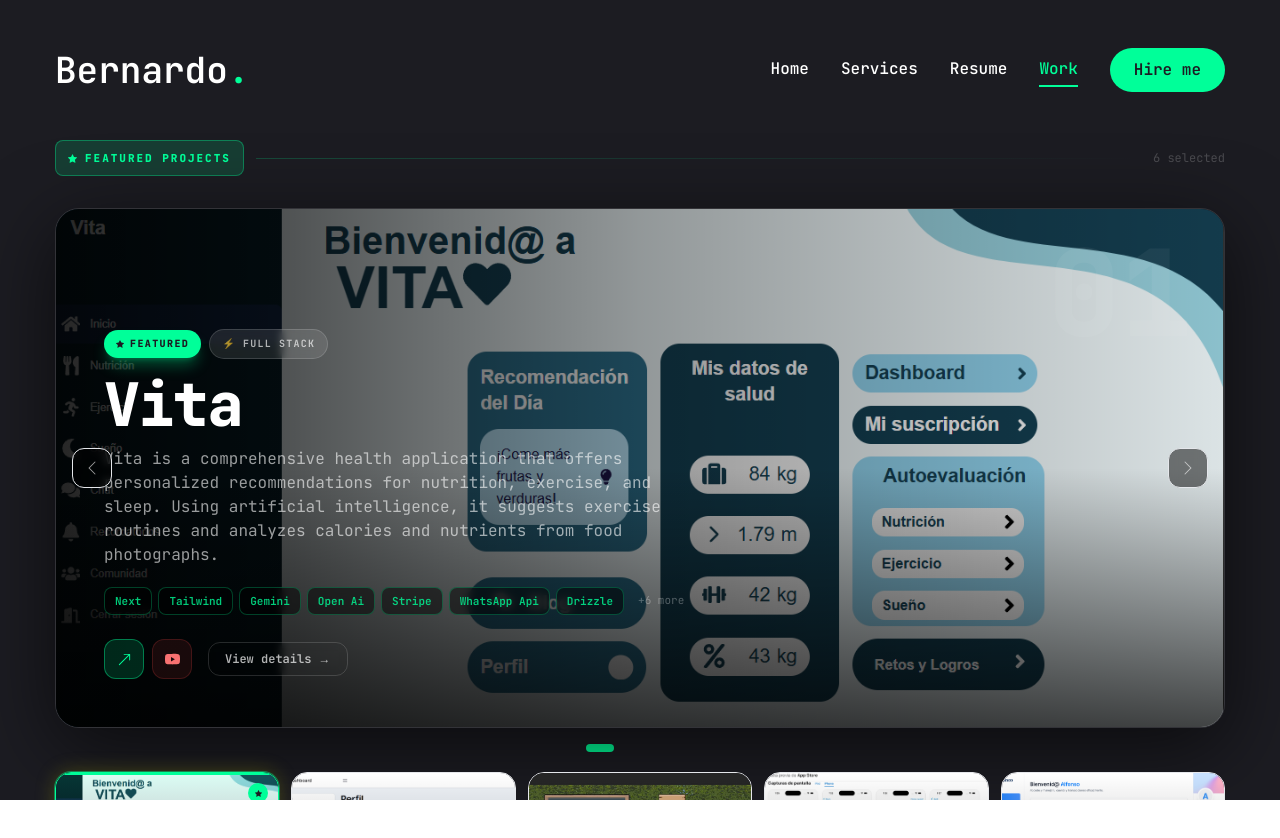
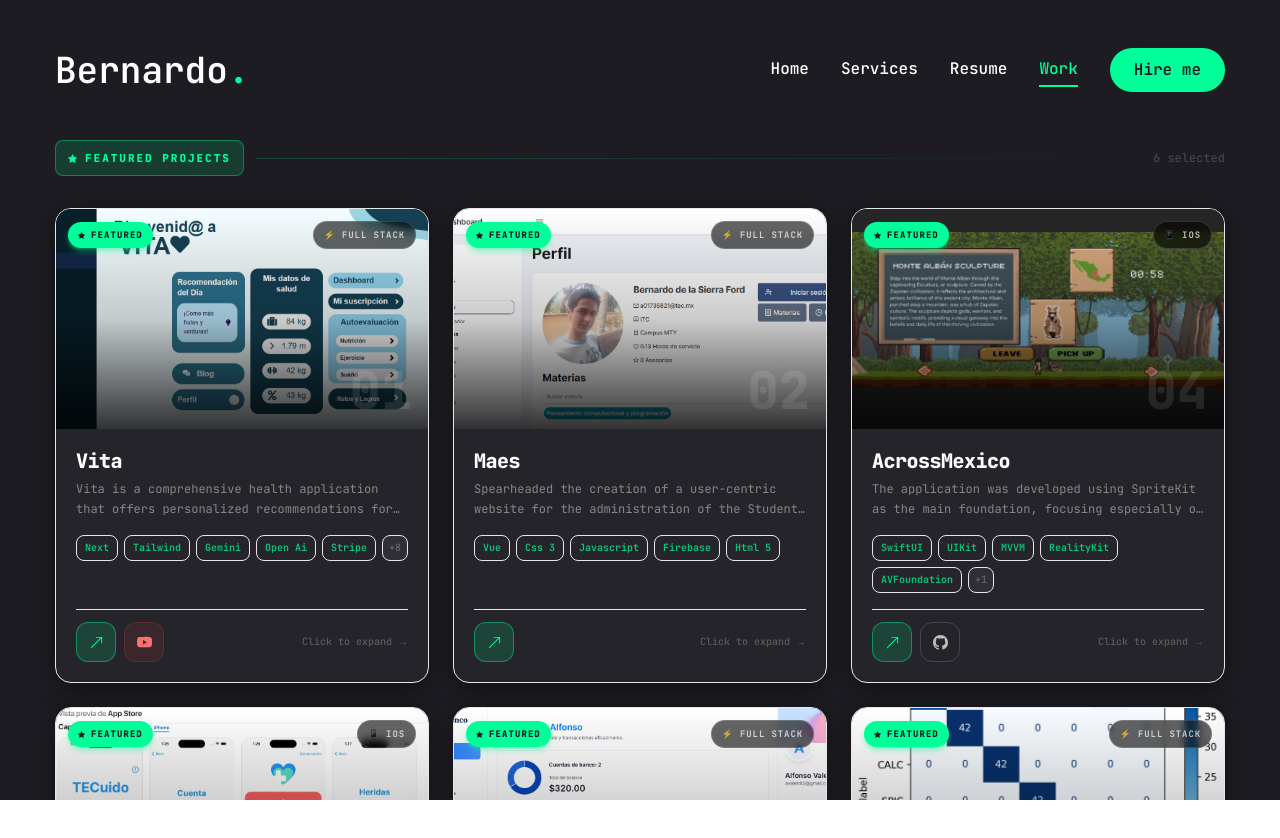
Before and after one commit to Bdelas777/portafolio, a Next.js app: page /work in a window 1280 px wide. Shown: the top 838 px of the page. Built offline with nearby package versions, Linux system fonts and the light colour scheme.

Commit message:
Work update

```diff
--- a/app/work/page.jsx
+++ b/app/work/page.jsx
@@ -1,7 +1,7 @@
 "use client"
 import { motion, AnimatePresence } from "framer-motion"
 import { useState } from "react"
-import { BsArrowUpRight, BsGithub, BsYoutube, BsX, BsStarFill, BsChevronLeft, BsChevronRight } from "react-icons/bs"
+import { BsArrowUpRight, BsGithub, BsYoutube, BsX, BsStarFill } from "react-icons/bs"
 import { Tooltip, TooltipContent, TooltipProvider, TooltipTrigger } from "../../components/ui/tooltip"
 import Link from "next/link"
 import Image from "next/image"
@@ -289,8 +289,11 @@ const ProjectModal = ({ project, onClose }) => {
               {!project.live && !project.github && !project.youtube && (
                 <span className="text-xs text-white/25 italic">No public links available</span>
               )}
-              <button onClick={onClose} className="text-xs text-white/30 hover:text-white/60 transition-colors duration-200 font-medium">
-                Close esc
+              <button
+                onClick={onClose}
+                className="flex items-center gap-2 px-4 py-2 rounded-xl bg-white/8 border border-white/15 text-white/70 text-xs font-bold hover:bg-white/15 hover:text-white hover:border-white/30 transition-all duration-200"
+              >
+                <BsX className="text-base" /> Close
               </button>
             </div>
           </div>
@@ -302,15 +305,8 @@ const ProjectModal = ({ project, onClose }) => {
 
 // ── Main ──────────────────────────────────────────────────────────────────────
 const Work = () => {
-  const [activeIndex, setActiveIndex] = useState(0)
   const [activeCategory, setActiveCategory] = useState(categories[0])
   const [modalProject, setModalProject] = useState(null)
-
-  const prev = () => setActiveIndex(i => (i - 1 + featuredProjects.length) % featuredProjects.length)
-  const next = () => setActiveIndex(i => (i + 1) % featuredProjects.length)
-
-  const hero = featuredProjects[activeIndex]
-  const thumbs = featuredProjects.filter((_, i) => i !== activeIndex)
   const categoryProjects = otherProjects.filter(p => p.category === activeCategory)
 
   return (
@@ -333,160 +329,87 @@ const Work = () => {
         </div>
 
         {/* ══════════════════════════════════════════════════
-            HERO FEATURED CARD
+            FEATURED — 6 Cards Grid
         ══════════════════════════════════════════════════ */}
-        <div className="relative mb-5">
-          <AnimatePresence mode="wait">
-            <motion.div
-              key={hero.num}
-              initial={{ opacity: 0 }}
-              animate={{ opacity: 1 }}
-              exit={{ opacity: 0 }}
-              transition={{ duration: 0.35 }}
-              className="relative rounded-3xl overflow-hidden border border-white/10 shadow-[0_20px_80px_rgba(0,0,0,0.6)] cursor-pointer group"
-              style={{ height: 'clamp(320px, 50vw, 520px)' }}
-              onClick={() => setModalProject(hero)}
-            >
-              {/* BG image */}
-              <Image
-                src={hero.image}
-                layout="fill"
-                className="object-cover transition-transform duration-700 group-hover:scale-[1.03]"
-                alt={hero.title}
-                priority
-              />
+        <div className="grid grid-cols-1 md:grid-cols-2 xl:grid-cols-3 gap-6 mb-20">
+          {featuredProjects.map((project, index) => {
+            const cat = categoryMeta[project.category] || { label: project.category, icon: "📁" }
+            return (
+              <motion.div
+                key={project.num}
+                initial={{ opacity: 0, y: 30, scale: 0.95 }}
+                animate={{ opacity: 1, y: 0, scale: 1 }}
+                transition={{ duration: 0.4, delay: index * 0.08, ease: "easeOut" }}
+                whileHover={{ y: -6, scale: 1.02 }}
+                className="group relative flex flex-col rounded-2xl overflow-hidden border border-white/12 bg-white/[0.04] cursor-pointer shadow-[0_4px_24px_rgba(0,0,0,0.4)] hover:shadow-[0_16px_50px_rgba(0,0,0,0.6)] hover:border-accent/50 transition-all duration-350"
+                onClick={() => setModalProject(project)}
+              >
+                {/* Accent glow on hover */}
+                <div className="absolute inset-0 rounded-2xl opacity-0 group-hover:opacity-100 transition-opacity duration-350 pointer-events-none"
+                  style={{ boxShadow: 'inset 0 0 40px rgba(var(--accent-rgb,200,200,0),0.07)' }} />
 
-              {/* Gradient overlays */}
-              <div className="absolute inset-0 bg-gradient-to-r from-black/85 via-black/40 to-black/10" />
-              <div className="absolute inset-0 bg-gradient-to-t from-black/70 via-transparent to-transparent" />
+                {/* Image */}
+                <div className="relative h-[220px] overflow-hidden flex-shrink-0">
+                  <Image
+                    src={project.image}
+                    layout="fill"
+                    className="object-cover transition-transform duration-600 group-hover:scale-[1.07]"
+                    alt={project.title}
+                  />
+                  {/* Gradient */}
+                  <div className="absolute inset-0 bg-gradient-to-t from-black/80 via-black/20 to-transparent" />
 
-              {/* Content */}
-              <div className="absolute inset-0 flex flex-col justify-end p-8 md:p-12">
-                <motion.div
-                  key={`info-${hero.num}`}
-                  initial={{ opacity: 0, y: 18 }}
-                  animate={{ opacity: 1, y: 0 }}
-                  transition={{ duration: 0.4, ease: "easeOut" }}
-                >
-                  {/* Featured + category badges */}
-                  <div className="flex items-center gap-2 mb-4">
-                    <span className="flex items-center gap-1.5 px-3 py-1 rounded-full bg-accent text-primary text-[10px] font-black uppercase tracking-[0.14em] shadow-lg shadow-accent/30">
-                      <BsStarFill className="text-[8px]" /> Featured
+                  {/* Top badges */}
+                  <div className="absolute top-3 left-3 right-3 flex items-center justify-between z-10">
+                    <span className="flex items-center gap-1.5 px-2.5 py-1 rounded-full bg-accent text-primary text-[9px] font-black uppercase tracking-[0.12em] shadow-md shadow-accent/40">
+                      <BsStarFill className="text-[7px]" /> Featured
                     </span>
-                    <span className="px-3 py-1 rounded-full bg-white/10 backdrop-blur-sm border border-white/15 text-white/65 text-[10px] font-bold uppercase tracking-[0.12em]">
-                      {(categoryMeta[hero.category] || {}).icon} {(categoryMeta[hero.category] || {}).label || hero.category}
+                    <span className="flex items-center gap-1 px-2.5 py-1 rounded-full bg-black/60 backdrop-blur-sm border border-white/15 text-white/70 text-[9px] font-bold uppercase tracking-[0.1em]">
+                      {cat.icon} {cat.label}
                     </span>
                   </div>
 
-                  {/* Title */}
-                  <h2 className="text-4xl md:text-6xl font-black text-white leading-none tracking-tight mb-3">
-                    {hero.title}
-                  </h2>
+                  {/* Num watermark */}
+                  <div className="absolute bottom-3 right-4 text-[52px] font-black leading-none text-white/[0.1] select-none pointer-events-none">
+                    {project.num}
+                  </div>
 
-                  {/* Description */}
-                  <p className="text-white/60 text-sm md:text-base max-w-xl leading-relaxed mb-5 hidden md:block">
-                    {hero.description}
-                  </p>
+                  {/* Hover CTA overlay */}
+                  <div className="absolute inset-0 flex items-center justify-center opacity-0 group-hover:opacity-100 transition-all duration-300 z-10">
+                    <div className="flex items-center gap-2 px-5 py-2.5 rounded-xl bg-accent text-primary text-xs font-black uppercase tracking-[0.1em] shadow-lg shadow-accent/30 translate-y-2 group-hover:translate-y-0 transition-transform duration-300">
+                      View details <BsArrowUpRight className="text-[11px]" />
+                    </div>
+                  </div>
+                </div>
 
-                  {/* Stack pills */}
-                  <div className="flex flex-wrap gap-1.5 mb-6">
-                    {hero.stack.slice(0, 7).map((s, i) => (
-                      <span key={i} className="text-[11px] font-semibold text-accent/80 bg-black/50 backdrop-blur-sm border border-accent/25 px-2.5 py-0.5 rounded-lg">
+                {/* Card body */}
+                <div className="flex flex-col flex-1 p-5">
+                  <h3 className="text-xl font-black text-white leading-tight mb-1.5 tracking-tight">{project.title}</h3>
+                  <p className="text-white/45 text-xs leading-relaxed mb-4 line-clamp-2">{project.description}</p>
+
+                  {/* Stack */}
+                  <div className="flex flex-wrap gap-1.5 mb-4">
+                    {project.stack.slice(0, 5).map((s, i) => (
+                      <span key={i} className="text-[10px] font-semibold text-accent/75 bg-accent/8 border border-accent/18 px-2 py-0.5 rounded-lg">
                         {s.name}
                       </span>
                     ))}
-                    {hero.stack.length > 7 && (
-                      <span className="text-[11px] text-white/30 px-2 py-0.5">+{hero.stack.length - 7} more</span>
+                    {project.stack.length > 5 && (
+                      <span className="text-[10px] text-white/30 px-1.5 py-0.5 rounded-lg bg-white/5 border border-white/8">
+                        +{project.stack.length - 5}
+                      </span>
                     )}
                   </div>
 
-                  {/* Links + CTA */}
-                  <div className="flex items-center gap-4">
-                    <ProjectLinks project={hero} />
-                    <button
-                      onClick={e => { e.stopPropagation(); setModalProject(hero) }}
-                      className="flex items-center gap-2 px-4 py-2 rounded-xl bg-white/8 backdrop-blur-sm border border-white/15 text-white/70 text-xs font-semibold hover:bg-white/15 hover:text-white hover:border-white/30 transition-all duration-200"
-                    >
-                      View details →
-                    </button>
+                  {/* Bottom row: links */}
+                  <div className="flex items-center justify-between mt-auto pt-3 border-t border-white/8">
+                    <ProjectLinks project={project} />
+                    <span className="text-[10px] text-white/25 font-medium group-hover:text-accent/60 transition-colors duration-200">
+                      Click to expand →
+                    </span>
                   </div>
-                </motion.div>
-              </div>
-
-              {/* Nav arrows */}
-              <button
-                onClick={e => { e.stopPropagation(); prev() }}
-                className="absolute left-4 top-1/2 -translate-y-1/2 w-10 h-10 rounded-xl bg-black/50 backdrop-blur-sm border border-white/12 flex items-center justify-center text-white/60 hover:text-white hover:bg-black/75 hover:border-white/25 transition-all duration-200 z-10"
-              >
-                <BsChevronLeft />
-              </button>
-              <button
-                onClick={e => { e.stopPropagation(); next() }}
-                className="absolute right-4 top-1/2 -translate-y-1/2 w-10 h-10 rounded-xl bg-black/50 backdrop-blur-sm border border-white/12 flex items-center justify-center text-white/60 hover:text-white hover:bg-black/75 hover:border-white/25 transition-all duration-200 z-10"
-              >
-                <BsChevronRight />
-              </button>
-
-              {/* Large num watermark */}
-              <div className="absolute top-6 right-8 text-[120px] font-black leading-none text-white/[0.05] select-none pointer-events-none">
-                {hero.num}
-              </div>
-            </motion.div>
-          </AnimatePresence>
-
-          {/* Dot indicators */}
-          <div className="flex justify-center gap-2 mt-4">
-            {featuredProjects.map((_, i) => (
-              <button
-                key={i}
-                onClick={() => setActiveIndex(i)}
-                className={`rounded-full transition-all duration-300 ${i === activeIndex ? 'w-7 h-2 bg-accent' : 'w-2 h-2 bg-white/18 hover:bg-white/35'}`}
-              />
-            ))}
-          </div>
-        </div>
-
-        {/* ══════════════════════════════════════════════════
-            FEATURED — thumbnail strip (5 others)
-        ══════════════════════════════════════════════════ */}
-        <div className="grid grid-cols-2 sm:grid-cols-3 md:grid-cols-5 gap-3 mb-20">
-          {featuredProjects.map((p, i) => {
-            const isActive = i === activeIndex
-            const cat = categoryMeta[p.category] || { label: p.category, icon: "📁" }
-            return (
-              <motion.button
-                key={p.num}
-                onClick={() => setActiveIndex(i)}
-                whileHover={{ y: -3, scale: 1.02 }}
-                whileTap={{ scale: 0.98 }}
-                className={`
-                  relative rounded-2xl overflow-hidden border transition-all duration-300 text-left group
-                  ${isActive
-                    ? 'border-accent shadow-[0_0_20px_rgba(var(--accent-rgb,200,200,0),0.25)] ring-1 ring-accent/40'
-                    : 'border-white/8 hover:border-white/25'
-                  }
-                `}
-                style={{ height: '130px' }}
-              >
-                <Image src={p.image} layout="fill" className="object-cover transition-transform duration-500 group-hover:scale-105" alt={p.title} />
-                <div className={`absolute inset-0 transition-opacity duration-300 ${isActive ? 'bg-gradient-to-t from-black/75 via-black/20 to-accent/10' : 'bg-gradient-to-t from-black/75 via-black/15 to-transparent'}`} />
-
-                {/* Active glow top border */}
-                {isActive && <div className="absolute top-0 left-0 right-0 h-0.5 bg-accent" />}
-
-                <div className="absolute bottom-0 left-0 right-0 p-3">
-                  <p className={`text-[11px] font-bold leading-tight transition-colors ${isActive ? 'text-white' : 'text-white/70'}`}>
-                    {p.title}
-                  </p>
-                  <p className="text-[9px] text-white/35 mt-0.5 font-medium">{cat.icon} {cat.label}</p>
                 </div>
-
-                {isActive && (
-                  <div className="absolute top-2.5 right-2.5 w-5 h-5 rounded-full bg-accent flex items-center justify-center">
-                    <BsStarFill className="text-primary text-[7px]" />
-                  </div>
-                )}
-              </motion.button>
+              </motion.div>
             )
           })}
         </div>
```
